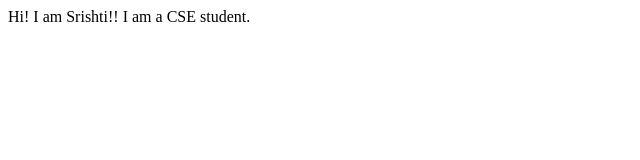
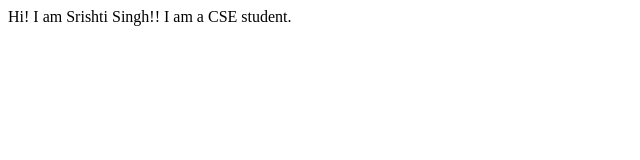
Before and after one commit to SrishtiSingh-hub/srishti-portfolio, a plain HTML site: page index.html in a window 1280 px wide. Shown: the full height of the page, 0-640 px from the left. Drawn offline with Linux system fonts and the light colour scheme.

```diff
--- a/index.html
+++ b/index.html
@@ -7,7 +7,7 @@
     <title>Portfolio</title>
 </head>
 <body>
-    Hi! I am Srishti!!
+    Hi! I am Srishti Singh!!
     I am a CSE student.
 </body>
 </html>
```
